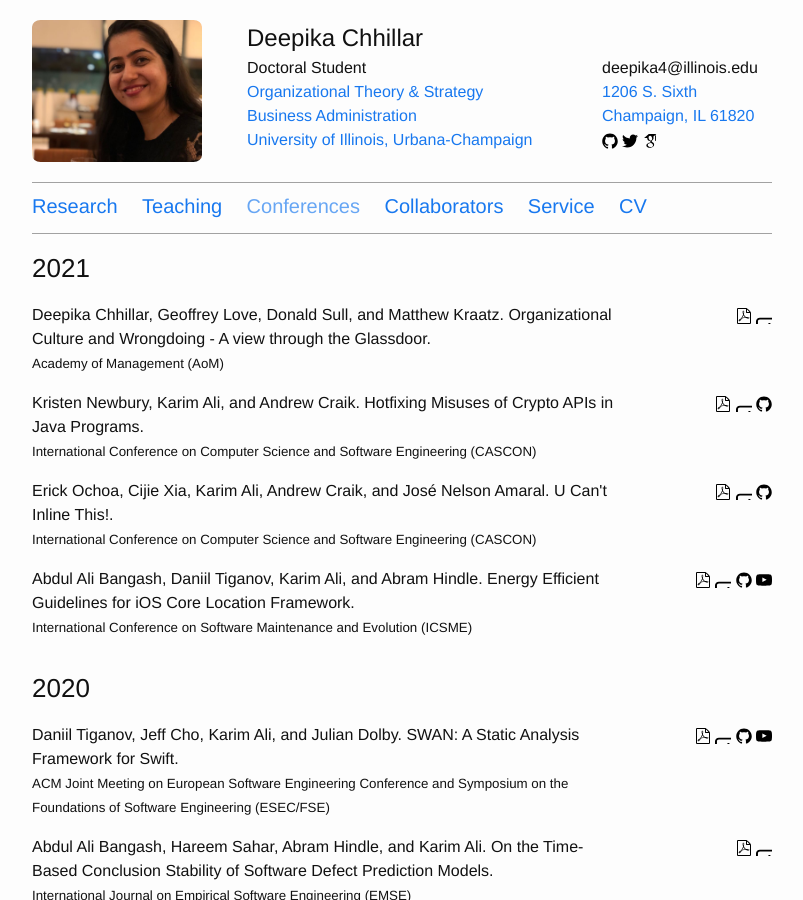
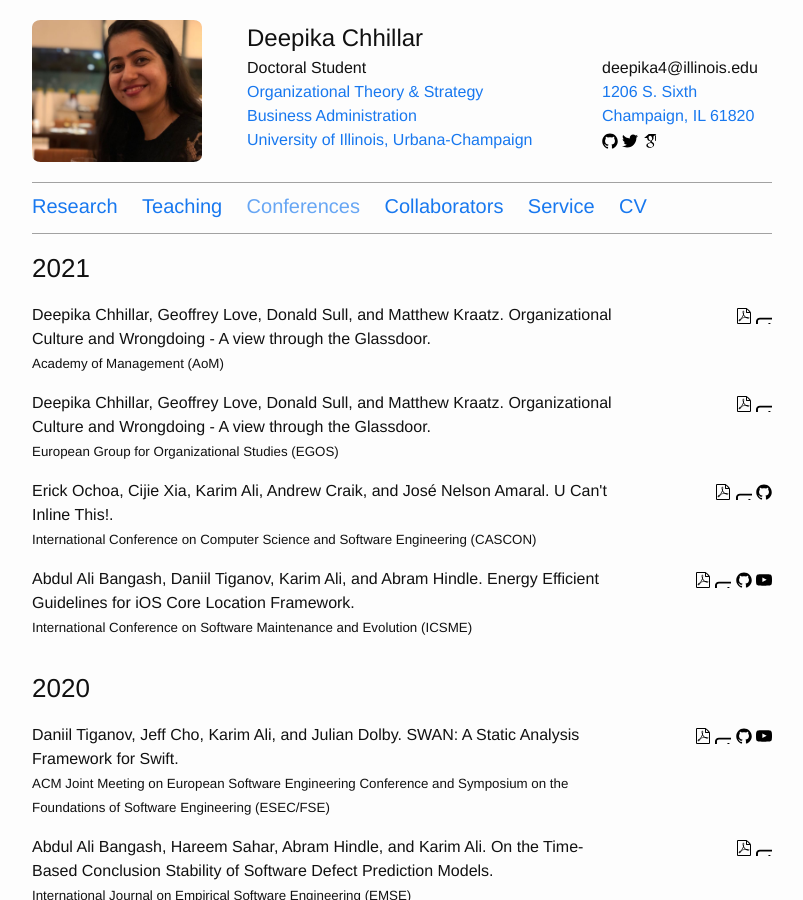
Before and after one commit to deepikachhillar/deepikachhillar.github.io, a Jekyll site: the page built from nav/conferences.md, in a window 1280 px wide and 900 px high. Shown: the whole window, without its empty margins (238-1041 px from the left). Built offline with Jekyll 4.4.1, drawn with Linux system fonts in a browser that asks for light colours.

Commit message:
Update papers.yml

```diff
--- a/_data/papers.yml
+++ b/_data/papers.yml
@@ -6,14 +6,14 @@
 #   pages: 97--118
   link: https://journals.aom.org/doi/abs/10.5465/AMBPP.2021.12808symposium
 
-- id: hotfixer
-  title: "Hotfixing Misuses of Crypto APIs in Java Programs"
-  authors: Kristen Newbury, Karim Ali, and Andrew Craik
-  venue: International Conference on Computer Science and Software Engineering (CASCON)
+- id: glassdoor
+  title: "Organizational Culture and Wrongdoing - A view through the Glassdoor"
+  authors: Deepika Chhillar, Geoffrey Love, Donald Sull, and Matthew Kraatz
+  venue: European Group for Organizational Studies (EGOS)
   year: 2021
   pages:
   doi:
-  code: https://github.com/themaplelab/hotfixer
+  link: https://www.egos.org/jart/prj3/egos/main.jart?rel=de&reserve-mode=active&content-id=1610525130808&subtheme_id=1568872441736&show_prog=yes
 
 - id: ourinliner
   title: "U Can't Inline This!"
```
